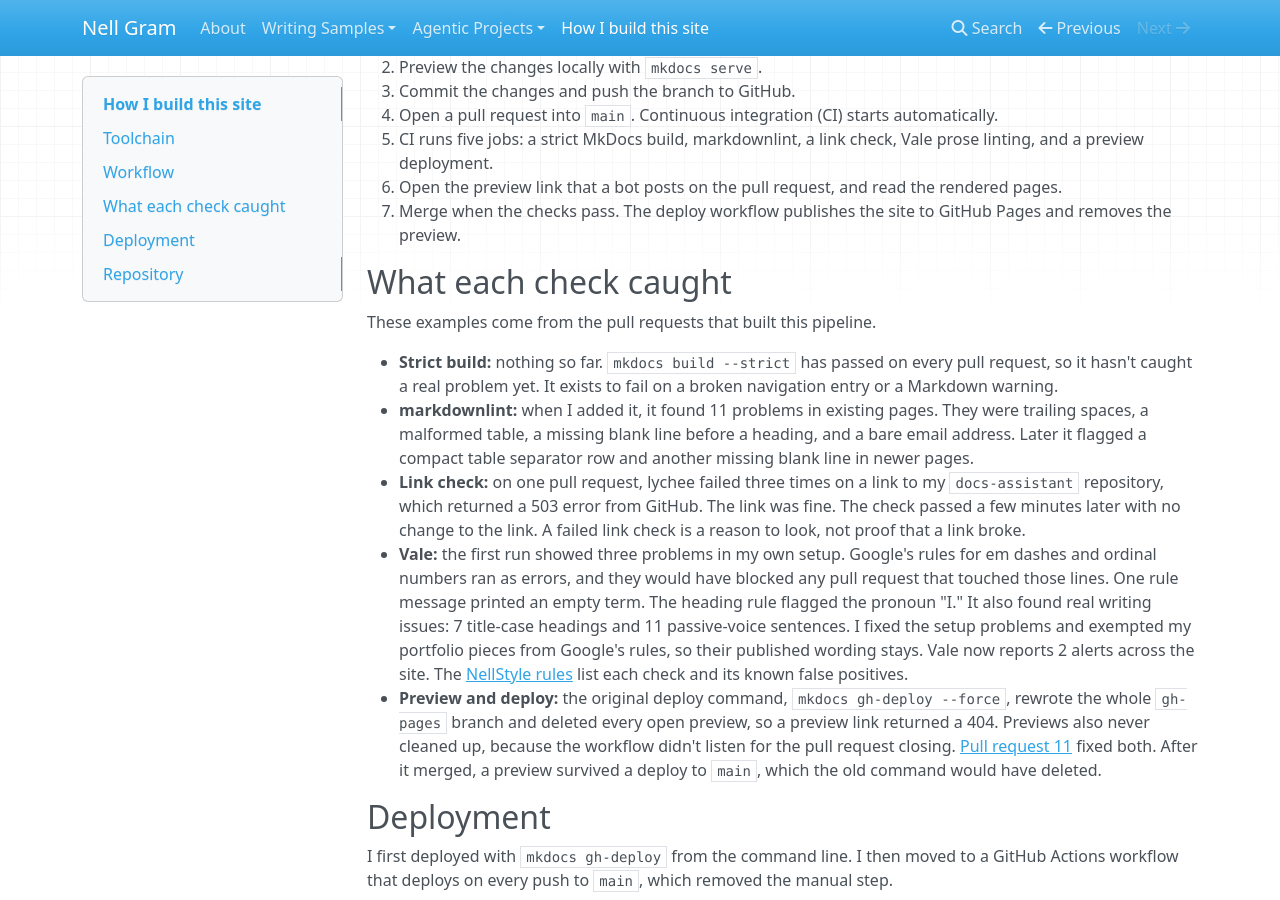
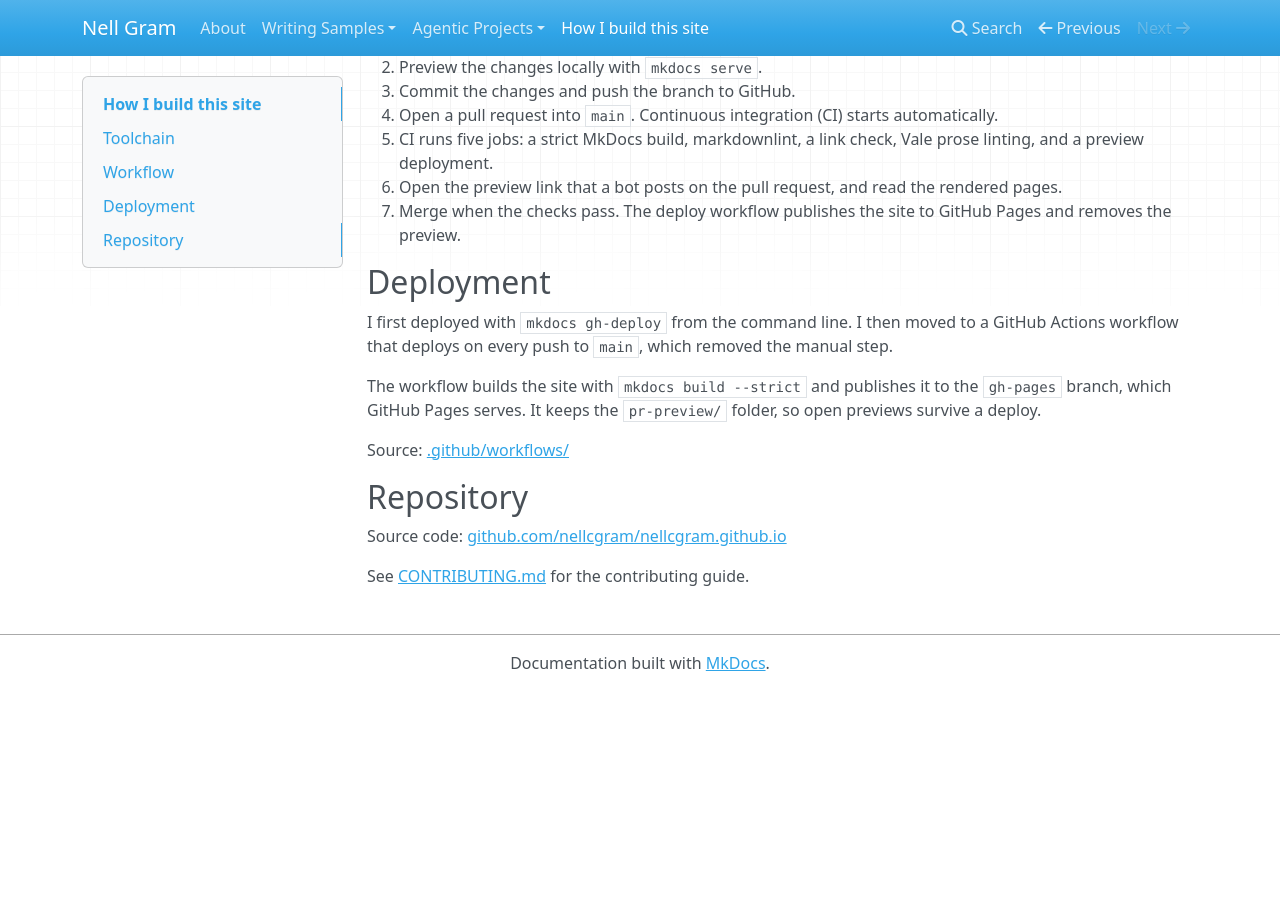
Before and after one commit to nellcgram/nellcgram.github.io, an MkDocs documentation site: the page built from docs/how-I-build-this-site.md, in a window 1280 px wide and 900 px high, scrolled down 840 px. Built offline with MkDocs 1.6.1, drawn with Linux system fonts in a browser that asks for light colours; nearby versions of some CDN libraries; after the commit the page ends 1531 px from its top, so only the background shows below that.

Commit message:
Remove the 'What each check caught' section
The section was a dated log: its counts and 'nothing so far' claim go stale as
the site changes. Drop it and update the README sentence that pointed at it.

Co-Authored-By: Claude Sonnet 5.5 <noreply@anthropic.com>
Claude-Session: https://claude.ai/code/session_01HQzsCpaQaHnu4RGWzJmtWW

```diff
--- a/docs/how-I-build-this-site.md
+++ b/docs/how-I-build-this-site.md
@@ -31,16 +31,6 @@ and a preview before it reaches the live site.
 6. Open the preview link that a bot posts on the pull request, and read the rendered pages.
 7. Merge when the checks pass. The deploy workflow publishes the site to GitHub Pages and removes the preview.
 
-## What each check caught
-
-These examples come from the pull requests that built this pipeline.
-
-- **Strict build:** nothing so far. `mkdocs build --strict` has passed on every pull request, so it hasn't caught a real problem yet. It exists to fail on a broken navigation entry or a Markdown warning.
-- **markdownlint:** when I added it, it found 11 problems in existing pages. They were trailing spaces, a malformed table, a missing blank line before a heading, and a bare email address. Later it flagged a compact table separator row and another missing blank line in newer pages.
-- **Link check:** on one pull request, lychee failed three times on a link to my `docs-assistant` repository, which returned a 503 error from GitHub. The link was fine. The check passed a few minutes later with no change to the link. A failed link check is a reason to look, not proof that a link broke.
-- **Vale:** the first run showed three problems in my own setup. Google's rules for em dashes and ordinal numbers ran as errors, and they would have blocked any pull request that touched those lines. One rule message printed an empty term. The heading rule flagged the pronoun "I." It also found real writing issues: 7 title-case headings and 11 passive-voice sentences. I fixed the setup problems and exempted my portfolio pieces from Google's rules, so their published wording stays. Vale now reports 2 alerts across the site. The [NellStyle rules](https://github.com/nellcgram/nellcgram.github.io/blob/main/.vale/styles/NellStyle/README.md) list each check and its known false positives.
-- **Preview and deploy:** the original deploy command, `mkdocs gh-deploy --force`, rewrote the whole `gh-pages` branch and deleted every open preview, so a preview link returned a 404. Previews also never cleaned up, because the workflow didn't listen for the pull request closing. [Pull request 11](https://github.com/nellcgram/nellcgram.github.io/pull/11) fixed both. After it merged, a preview survived a deploy to `main`, which the old command would have deleted.
-
 ## Deployment
 
 I first deployed with `mkdocs gh-deploy` from the command line. I then moved to a GitHub Actions workflow that deploys on every push to `main`, which removed the manual step.
```
Also changed, not shown: README.md (+1 -1 lines).
